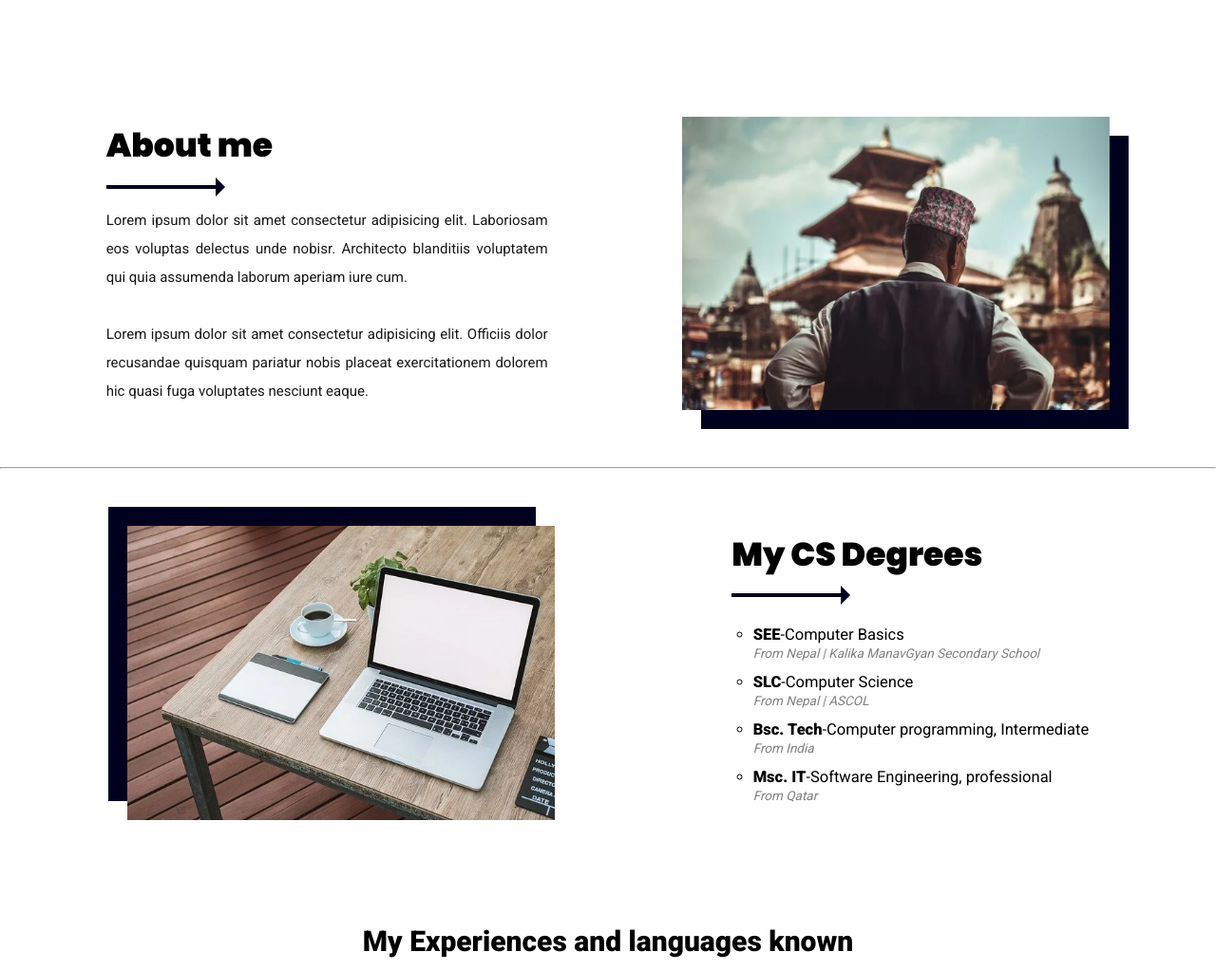
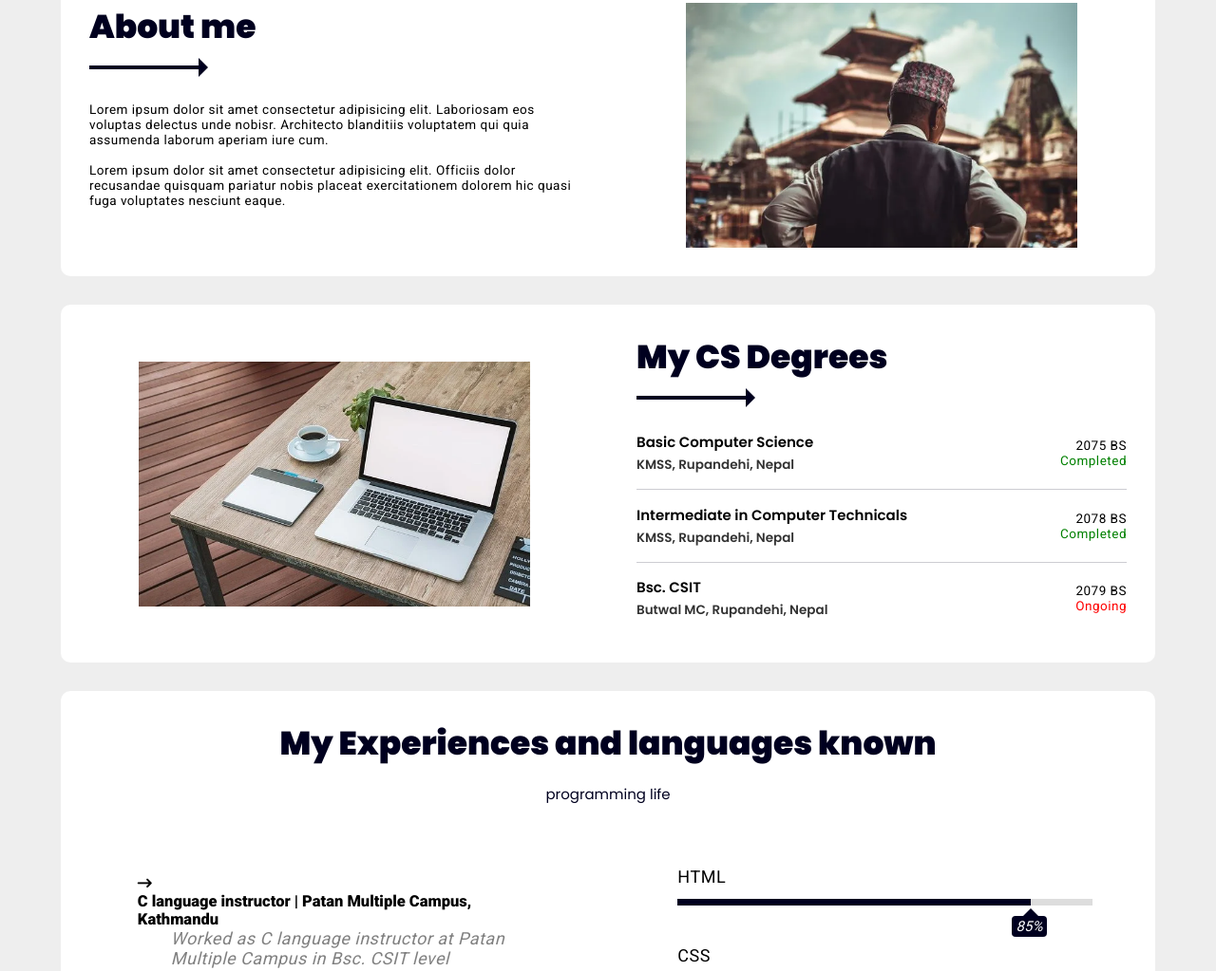
Before and after one commit to Prakash-Banjade/subashAdhikari.updated, a plain HTML site: page index.html in a window 1280 px wide. Shown: the part 765-1788 px from the top of the page at 95% size. Drawn offline with Linux system fonts and the light colour scheme.

Commit message:
Add files via upload

```diff
--- a/CSS/mobile.css
+++ b/CSS/mobile.css
@@ -51,14 +51,6 @@ section#tabs ul {
 
 div.line {
     display: none;
-}
-
-.aboutMe .aboutMe_sideImg img {
-    box-shadow: -10px -10px 0 0 var(--primary-theme-color);
-}
-
-.aboutMe .aboutMe_sideImg img.up-img {
-    box-shadow: 10px 10px 0 0 var(--primary-theme-color);
 }
 
 #menu_toggle {
@@ -155,23 +147,9 @@ div.line {
     height: 80vh;
 }
 
-.sideImg {
-    display: none;
-}
-
-.aboutMe .aboutMe_sideImg img {
-    width: 100%;
-}
-
 .learnings img.strategy {
     margin-top: -3rem;
 }
-
-
-/*
-footer.upper_footer {
-    flex-flow: column wrap;
-} */
 
 footer.upper_footer .about .copy {
     display: none;
--- a/CSS/style.css
+++ b/CSS/style.css
@@ -10,10 +10,13 @@
     --primary-font-family: 'Poppins', sans-serif;
     --type-writer: 'Source Code Pro', monospace;
     --secondary-font-family: 'Roboto', sans-serif;
-    --primary-white: #f9f9ff;
+    /* --primary-white: #f9f9ff; */
+    --primary-white: #eee;
     --primary-theme-color: #00001f;
     /* --primary-theme-color: #092744; */
     --primary-black: #2a2d34;
+    --uni-section-padding: 2rem;
+    --uni-section-margin: 2rem;
 }
 
 html {
@@ -23,6 +26,7 @@ html {
 
 body {
     overflow-x: hidden;
+    background-color: var(--primary-white);
 }
 
 
@@ -30,24 +34,39 @@ body {
     Reusable codes start
  =============================*/
 
+section.body-section {
+    background-color: white;
+    width: 90%;
+    border-radius: 10px;
+    padding: var(--uni-section-padding);
+    margin: var(--uni-section-margin) auto;
+}
+
 hr {
     background-color: var(--primary-theme-color);
+    border: none;
     height: .5px;
-    opacity: .9;
+    opacity: .5;
 }
 
 h2 {
     font-family: var(--primary-font-family);
     font-size: 2.3rem;
+    color: var(--primary-theme-color);
     font-weight: 900;
-    width: 100%;
-    text-align: left;
-    margin-bottom: 2rem;
     padding-bottom: .5rem;
     position: relative;
 }
 
-h2::before {
+h2.bottom-content {
+    text-align: center;
+}
+
+h2.bottom-line {
+    margin-bottom: 3rem;
+}
+
+h2.bottom-line::before {
     content: "";
     position: absolute;
     height: 4px;
@@ -56,7 +75,7 @@ h2::before {
     bottom: -20%;
 }
 
-h2::after {
+h2.bottom-line::after {
     content: "";
     position: absolute;
     height: 0;
@@ -66,17 +85,7 @@ h2::after {
     left: 115px;
 }
 
-h3 {
-    font-family: var(--secondary-font-family);
-    font-size: 2rem;
-    font-weight: 900;
-    text-align: center;
-    padding: 5px 10px;
-    margin-bottom: 2rem;
-    position: relative;
-}
-
-h3.bottomContent::after {
+h2.bottom-content::after {
     content: "programming life";
     font-size: 1rem;
     font-family: var(--primary-font-family);
@@ -90,17 +99,29 @@ h3.bottomContent::after {
     transform: translate(-50%, 160%);
 }
 
+h3 {
+    font-family: var(--primary-font-family);
+    font-size: 1.8rem;
+    font-weight: 900;
+    text-align: center;
+    padding: 5px 10px;
+    margin-bottom: 2rem;
+    position: relative;
+}
 
-/* h3.bottomContent::before {
-    content: '';
-    position: absolute;
-    top: 50%;
-    left: 50%;
-    transform: translate(-50%, 1030%);
-    height: 3px;
-    width: 200px;
-    background-color: var(--primary-theme-color);
-} */
+h3.small-heading {
+    font-weight: 600;
+    font-size: 1rem;
+    text-align: left;
+    padding: 0;
+    margin: 0;
+}
+
+p {
+    font-size: .9rem;
+    font-family: var(--secondary-font-family);
+    letter-spacing: .5px;
+}
 
 
 /* ===========================
@@ -378,87 +399,64 @@ section#tabs .line {
     }
 }
 
-.aboutMe {
-    margin-top: 10rem;
-    margin-bottom: 2rem;
-    width: 100vw;
+section.main-section {
     display: flex;
-    flex-flow: row wrap;
-    justify-content: space-evenly;
-    align-items: center;
+    flex-wrap: wrap;
+    gap: 4rem;
+    justify-content: center;
 }
 
-.aboutMe .aboutMe_info {
-    width: 35rem;
-    display: flex;
-    align-items: center;
-    text-align: center;
-    flex-flow: column wrap;
-    padding: 2rem;
-    position: relative;
-    /* border: 2px solid red; */
+.main-section>* {
+    flex: 1 1 25rem;
 }
 
-.aboutMe .aboutMe_info p {
-    font-family: var(--secondary-font-family);
-    font-size: 1rem;
-    line-height: 2rem;
-    text-align: justify;
-    opacity: .9;
-}
-
-.aboutMe .aboutMe_sideImg {
+.main-section .sideImg {
     display: flex;
     align-items: center;
     justify-content: center;
-    padding: 2rem;
 }
 
-.aboutMe .aboutMe_sideImg img {
-    box-shadow: -20px -20px 0 0 var(--primary-theme-color);
-    width: 30rem;
-    aspect-ratio: 16 / 11;
+.main-section .sideImg img {
+    width: 80%;
+    aspect-ratio: 16 / 10;
 }
 
-.aboutMe .aboutMe_sideImg img.up-img {
-    box-shadow: 20px 20px 0 0 var(--primary-theme-color);
+.myQualifications .main-section-info article {
+    display: flex;
+    align-items: center;
+    justify-content: space-between;
+    flex-wrap: wrap;
+    margin: 1rem 0;
 }
 
-.myQualifications {
-    margin-top: 2rem;
+.myQualifications .main-section-info article h3 a {
+    text-decoration: none;
+    color: black;
+    font-size: .9rem;
+    opacity: .8;
 }
 
-.myQualifications_info {
-    display: flex;
-    align-items: center;
-    /* text-align: center; */
-    flex-flow: column wrap;
-    padding: 3rem 0 3rem 5rem;
-    position: relative;
-    padding: 2rem;
+.myQualifications .main-section-info article p {
+    text-align: right;
 }
 
-.myQualifications_info .myQualificationsUl {
-    width: 100%;
-    margin-left: 3rem;
+.myQualifications .main-section-info article p span {
+    color: red;
 }
 
-.myQualifications_info .myQualificationsUl li {
-    list-style: circle;
-    font-family: var(--secondary-font-family);
-    font-size: 1.1rem;
-    text-align: left;
-    margin: .8rem 0;
+.myQualifications .main-section-info article p span.completed {
+    color: green;
 }
 
-.myQualifications_info .myQualificationsUl li span {
-    font-size: .9rem;
-    color: grey;
-    font-style: italic;
+.myQualifications .main-section-info hr {
+    opacity: .2;
 }
 
-#myExperiences {
-    margin-top: 5rem;
+section#myExperiences {
+    display: flex;
+    flex-direction: column;
+    justify-content: center;
+    gap: 2rem;
 }
 
 #myExperiences .myExperiences_info {
@@ -613,15 +611,11 @@ section#tabs .line {
     left: calc(60% - 10px);
 }
 
-.learnings {
-    margin-top: 5rem;
-    margin-bottom: 10rem;
-    width: 100vw;
+section.learnings {
     display: flex;
-    align-items: center;
+    flex-direction: column;
     justify-content: center;
     gap: 2rem;
-    flex-flow: column wrap;
 }
 
 .learnings .learning_container {
@@ -658,7 +652,7 @@ section#tabs .line {
 
 .learnings img.strategy {
     margin-top: -4rem;
-    width: 90vw;
+    width: 90%;
 }
 
 .learnings .learning .learning_info {
--- a/index.html
+++ b/index.html
@@ -76,41 +76,46 @@
         <i class="fa-solid fa-arrow-up-long"></i>
     </div>
 
-    <section class="aboutMe" id="aboutMe">
-        <div class="aboutMe_info">
-            <h2>About me</h2>
+    <section class="aboutMe main-section body-section" id="aboutMe">
+        <div class="main-section-info">
+            <h2 class="bottom-line">About me</h2>
             <p>Lorem ipsum dolor sit amet consectetur adipisicing elit. Laboriosam eos voluptas delectus unde nobisr. Architecto blanditiis voluptatem qui quia assumenda laborum aperiam iure cum. <br> <br>Lorem ipsum dolor sit amet consectetur adipisicing
                 elit. Officiis dolor recusandae quisquam pariatur nobis placeat exercitationem dolorem hic quasi fuga voluptates nesciunt eaque.</p>
         </div>
 
-        <div class="aboutMe_sideImg">
+        <div class="sideImg">
             <img class="up-img" src="photos/nepali.webp" alt="this is me - a nepali">
         </div>
     </section>
-    <hr>
-    <section class="aboutMe myQualifications" id="myQualifications">
-        <div class="aboutMe_sideImg">
+
+    <section class="myQualifications main-section body-section" id="myQualifications">
+        <div class="sideImg">
             <img class="down-img" src="photos/programmer.webp" alt="this is me - a programmer">
         </div>
-        <div class="myQualifications_info">
-            <h2>My CS Degrees</h2>
-            <ul class="myQualificationsUl">
-                <li><b>SEE</b>-Computer Basics <br><span>From Nepal | Kalika ManavGyan Secondary School</span></li>
-                <li><b>SLC</b>-Computer Science <br><span>From Nepal | ASCOL </span></li>
-                <li><b>Bsc. Tech</b>-Computer programming, Intermediate<br><span>From India</span></li>
-                <li><b>Msc. IT</b>-Software Engineering, professional <br><span>From Qatar</span> </li>
-            </ul>
+
+        <div class="main-section-info">
+            <h2 class="bottom-line">My CS Degrees</h2>
+            <article>
+                <h3 class="small-heading">Basic Computer Science <br> <a href="https://www.kalikaschoolbtl.edu.np/">KMSS, Rupandehi, Nepal</a></h3>
+                <p>2075 BS <br> <span class="completed">Completed</span></p>
+            </article>
+            <hr>
+            <article>
+                <h3 class="small-heading">Intermediate in Computer Technicals <br> <a href="https://www.kalikaschoolbtl.edu.np/">KMSS, Rupandehi, Nepal</a></h3>
+                <p>2078 BS <br> <span class="completed">Completed</span></p>
+            </article>
+            <hr>
+            <article>
+                <h3 class="small-heading">Bsc. CSIT <br> <a href="https://bumc.edu.np/">Butwal MC, Rupandehi, Nepal</a></h3>
+                <p>2079 BS <br> <span>Ongoing</span></p>
+            </article>
         </div>
-
-
     </section>
 
-    <section id="myExperiences">
-        <h3 class="bottomContent">My Experiences and languages known</h3>
+    <section class="body-section" id="myExperiences">
+        <h2 class="bottom-content">My Experiences and languages known</h2>
         <div class="myExperiences_info">
-
             <div class="experiences">
-
                 <ul>
                     <li>
                         <legend style="display: inline;"><i class="fa-solid fa-arrow-right-long"></i></legend><strong>C language instructor | Patan Multiple Campus, Kathmandu</strong>
@@ -163,9 +168,9 @@
         </div>
     </section>
 
-    <section class="learnings" id="learnings">
+    <section class="learnings body-section" id="learnings">
         <header>
-            <h3 class="bottomContent">My upcoming learnings and focus</h3>
+            <h2 class="bottom-content">My upcoming learnings and focus</h2>
         </header>
         <div class="learning_container">
             <div class="learning">
```
Also changed, not shown: contact.html (+1 -1 lines).
